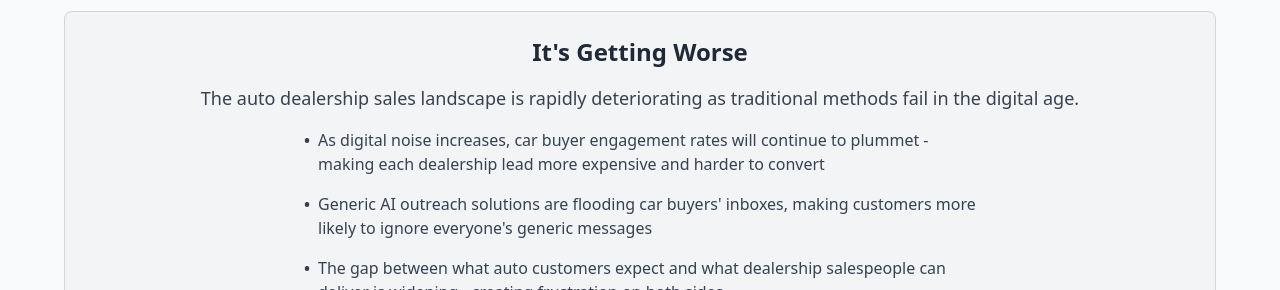
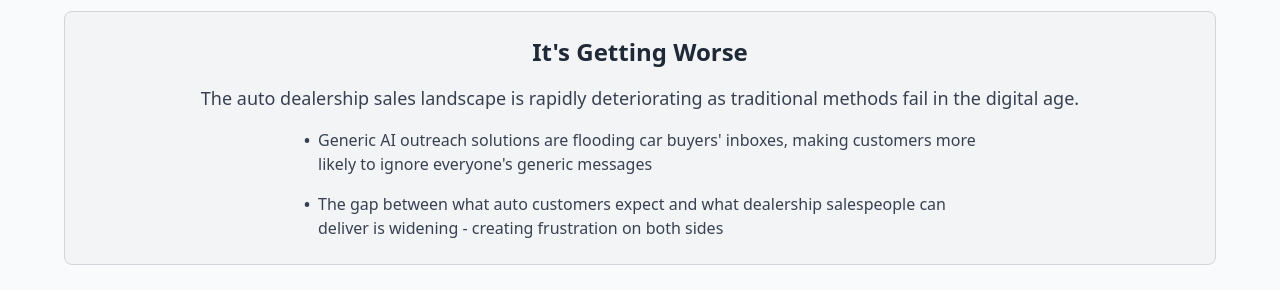
Before and after one commit to davidkrandall/swizzl-car-confidante-71, a React (Vite) app: page / in a window 1280 px wide. Shown: the part 1260-1550 px from the top of the page. Built offline with nearby package versions, Linux system fonts and the light colour scheme.

Commit message:
Remove a statement
Remove a specific statement from the ProblemSection component.

```diff
--- a/src/components/ProblemSection.tsx
+++ b/src/components/ProblemSection.tsx
@@ -42,10 +42,6 @@ const ProblemSection = () => {
           <ul className="grid grid-cols-1 md:grid-cols-1 gap-4 max-w-2xl mx-auto">
             <li className="flex items-start">
               <span className="text-gray-700 font-semibold mr-2">•</span>
-              <p className="text-gray-700">As digital noise increases, car buyer engagement rates will continue to plummet - making each dealership lead more expensive and harder to convert</p>
-            </li>
-            <li className="flex items-start">
-              <span className="text-gray-700 font-semibold mr-2">•</span>
               <p className="text-gray-700">Generic AI outreach solutions are flooding car buyers' inboxes, making customers more likely to ignore everyone's generic messages</p>
             </li>
             <li className="flex items-start">
```
